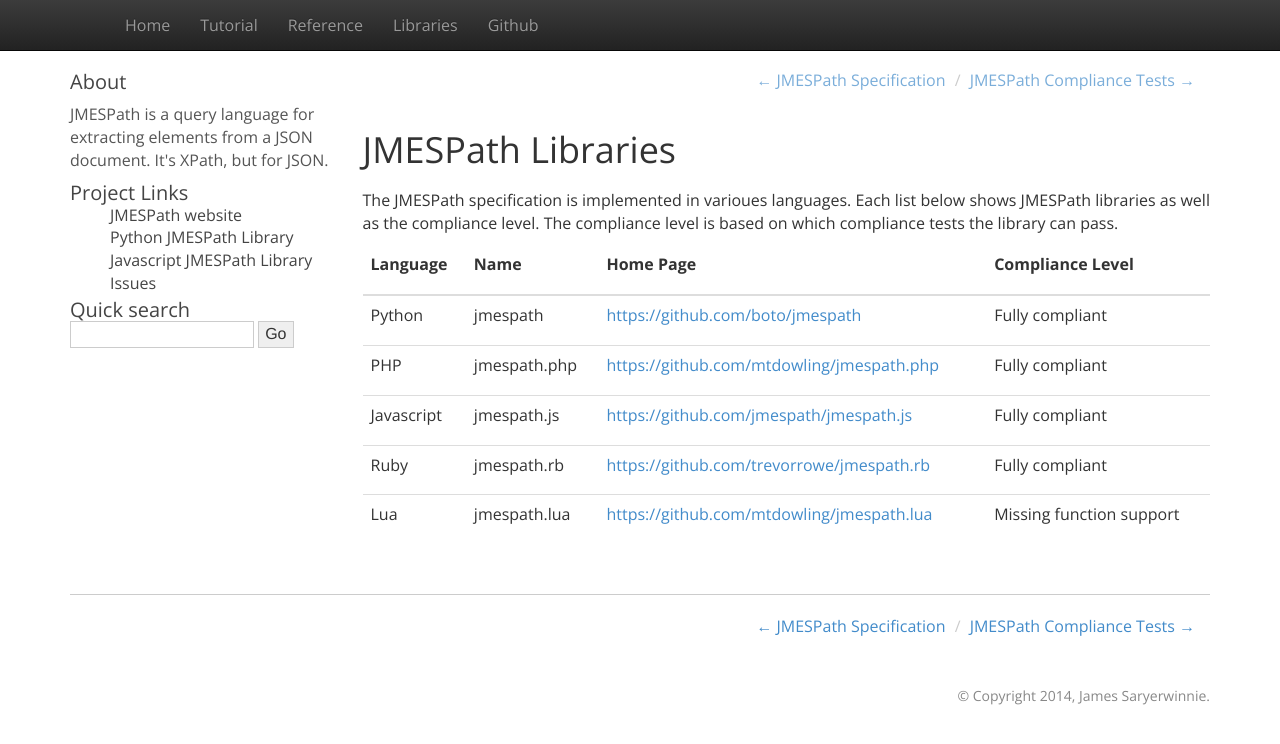
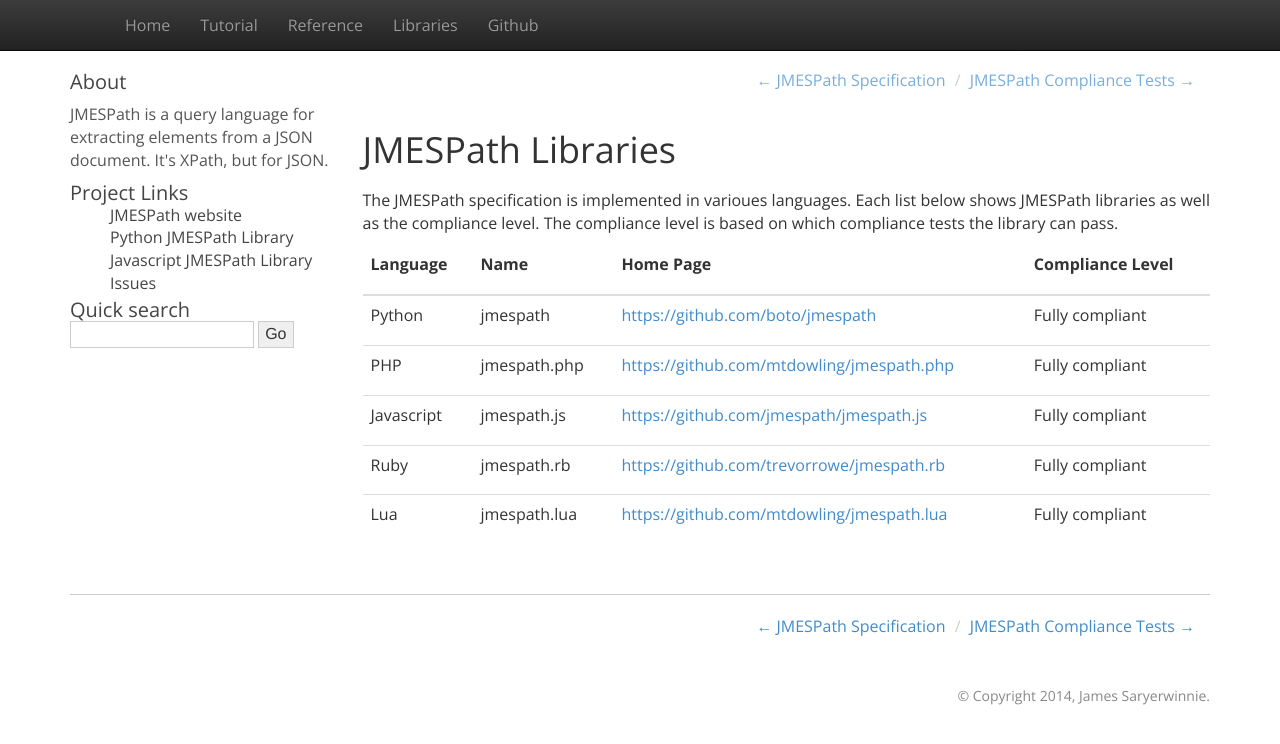
Before and after one commit to jmespath/jmespath.site, a Sphinx documentation site: the page built from docs/libraries.rst, in a window 1280 px wide. Shown: the top 744 px of the page. Built offline with Sphinx 7.4.7, drawn with Linux system fonts in a browser that asks for light colours; comment, search, counter and statistics services are not loaded.

Commit message:
Switch lua library to be fully compliant!

```diff
--- a/docs/libraries.rst
+++ b/docs/libraries.rst
@@ -35,4 +35,4 @@ level is based on which compliance tests the library can pass.
   * - Lua
     - jmespath.lua
     - https://github.com/mtdowling/jmespath.lua
-    - Missing function support
+    - Fully compliant
```
